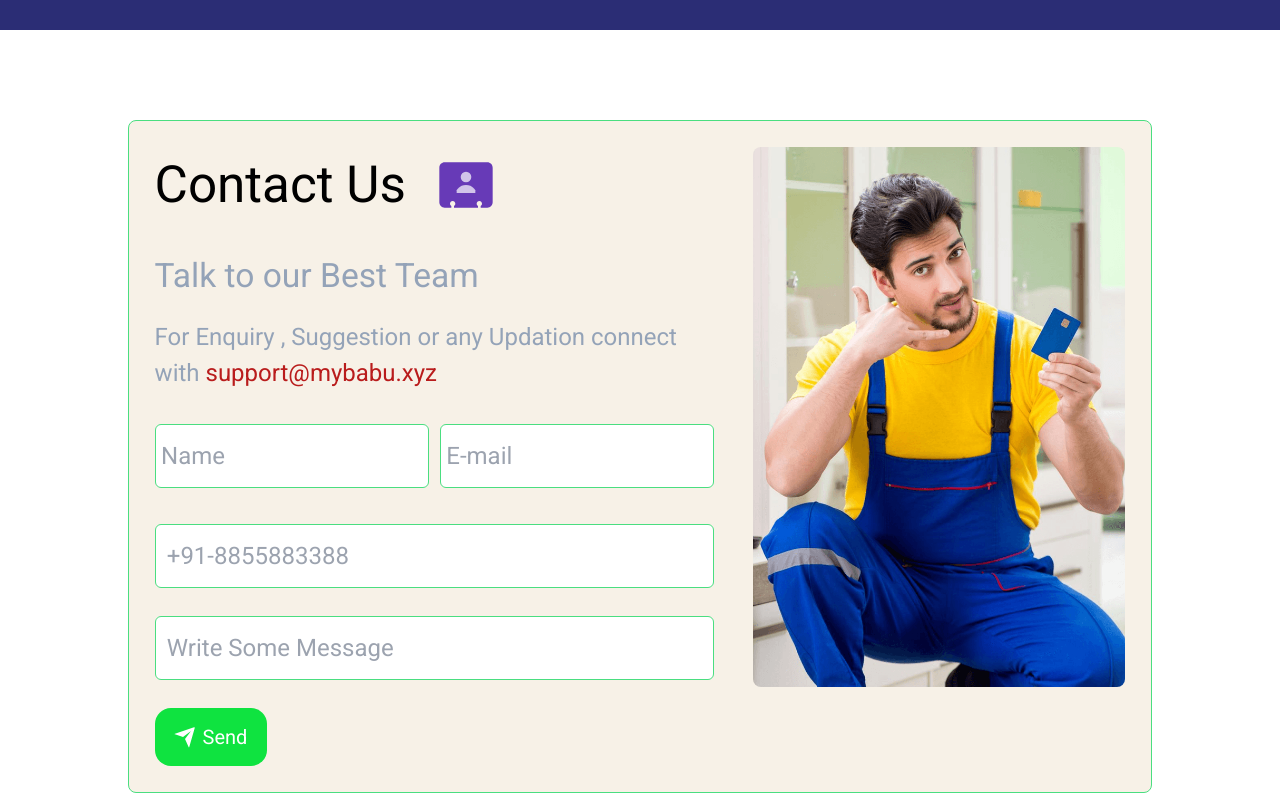
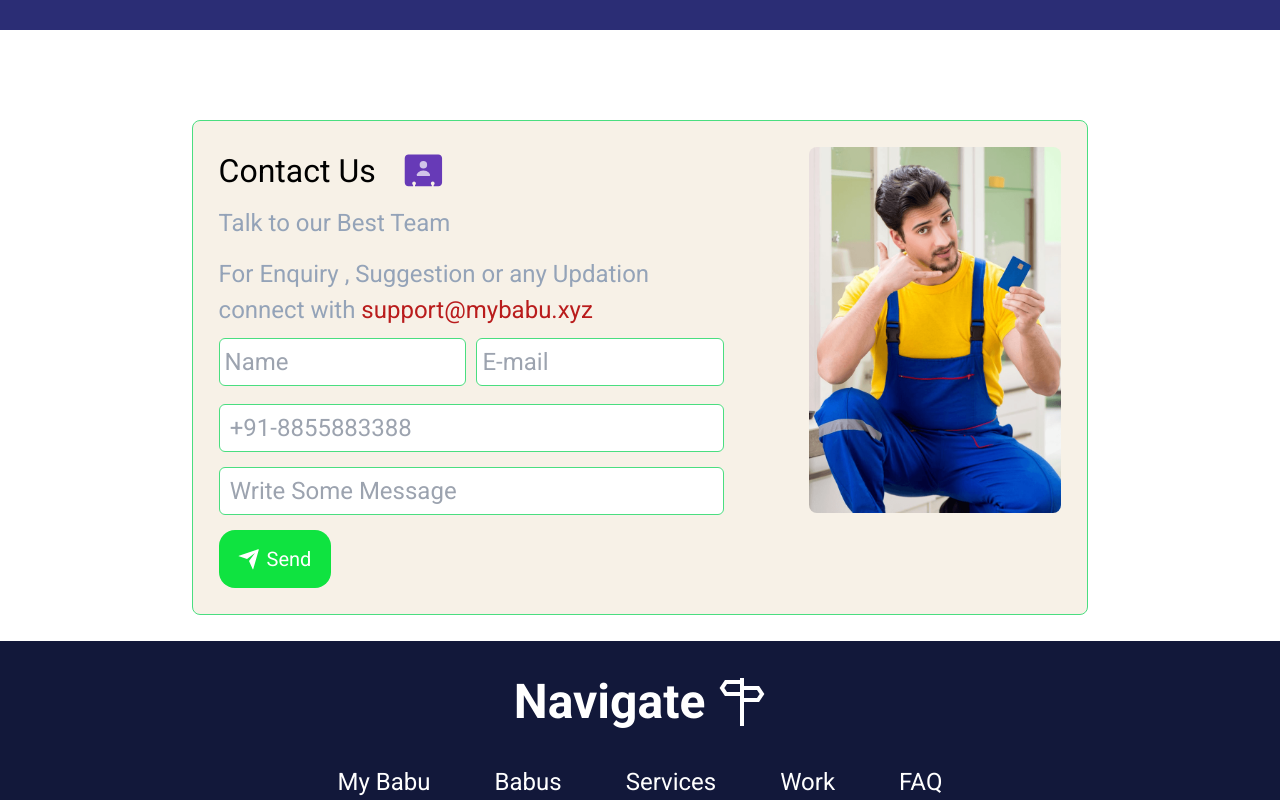
Before and after one commit to suryanshpandey61/Farmer_Site, a React (Create React App) app: page / in a window 1280 px wide. Shown: the part 4540-5340 px from the top of the page. Built offline with nearby package versions, Linux system fonts and the light colour scheme; a web font is replaced by a local one.

Commit message:
Contact Us Updated

```diff
--- a/src/components/Contactus.jsx
+++ b/src/components/Contactus.jsx
@@ -12,17 +12,17 @@ function Contactus() {
   return (
     <div className="w-[100%] ">
       {/* contact from & image Div  */}
-      <div className="md:w-[80%] w-[90%] gap-x-[4%] flex bg-[#F7F1E7] p-[2%] border border-green-400 rounded-lg mx-auto">
+      <div className="md:w-[70%] w-[90%] justify-between flex bg-[#F7F1E7] p-[2%] border border-green-400 rounded-lg mx-auto">
         {/* left side form div  */}
         <div className="w-[60%]">
           {/* heading div  */}
           <div className="flex gap-x-[5%] items-center">
-            <h1 className="md:text-[3.2rem] text-[1.5rem]">Contact Us</h1>
-            <FcBusinessContact className="md:text-[4rem] text-[2rem]" />
+            <h1 className="md:text-[2rem] text-[1.5rem]">Contact Us</h1>
+            <FcBusinessContact className="md:text-[2.8rem] text-[2rem]" />
           </div>
           {/* mail div    */}
-          <div className="mt-[5%] text-slate-400">
-            <p className="md:text-[2.1rem] text-[1.2rem] text-slate-400">
+          <div className="mt-[2%] text-slate-400">
+            <p className="md:text-[1.5rem] text-[1.2rem] text-slate-400">
               Talk to our Best Team
             </p>
             <p className="md:text-[1.5rem] text-[1rem] mt-[3%]">
@@ -30,7 +30,7 @@ function Contactus() {
               <span className="text-red-700"> support@mybabu.xyz</span>
             </p>
           </div>
-          <div className="mt-[6%]">
+          <div className="mt-[2%]">
             <form action="">
               {/* Name & Mail Div  */}
               <div className="w-[100%] md:gap-x-[2%] gap-y-[1%] flex md:flex-row flex-col">
@@ -40,7 +40,7 @@ function Contactus() {
                     type="text"
                     name="name"
                     placeholder="Name"
-                    className=" border w-[100%] border-green-400 rounded-md h-[2rem] md:h-[4rem] pl-[2%] text-[0.8rem] mb-2 md:text-[1.5rem]"
+                    className=" border w-[100%] border-green-400 rounded-md h-[2rem] md:h-[3rem] pl-[2%] text-[0.8rem] mb-2 md:text-[1.5rem]"
                   />
                 </div>
                 {/* mail input div  */}
@@ -50,30 +50,30 @@ function Contactus() {
                     name="email"
                     id=""
                     placeholder="E-mail"
-                    className="w-[100%]  border border-green-400 rounded-md h-[2rem] md:h-[4rem] pl-[2%] text-[0.8rem] md:text-[1.5rem]"
+                    className="w-[100%]  border border-green-400 rounded-md h-[2rem] md:h-[3rem] pl-[2%] text-[0.8rem] md:text-[1.5rem]"
                   />
                 </div>
               </div>
               {/* Phone Number div  */}
-              <div className="w-[100%]  mt-[5%] ">
+              <div className="w-[100%]  mt-[2%] ">
                 <input
                   type="number"
                   name="phone-number"
                   id=""
-                  className="number-input appearance-none border w-[100%] border-green-400 rounded-md h-[2rem] md:h-[4rem] pl-[2%] text-[0.8rem] md:text-[1.5rem]"
+                  className="number-input appearance-none border w-[100%] border-green-400 rounded-md h-[2rem] md:h-[3rem] pl-[2%] text-[0.8rem] md:text-[1.5rem]"
                   placeholder="+91-8855883388"
                 />
               </div>
               {/* Message div  */}
-              <div className="mt-[5%]">
+              <div className="mt-[3%]">
                 <input
                   type="textarea"
                   name="textarea"
-                  className=" border w-[100%] border-green-400 rounded-md h-[2rem] md:h-[4rem] pl-[2%] text-[0.8rem] md:text-[1.5rem]"
+                  className=" border w-[100%] border-green-400 rounded-md h-[2rem] md:h-[3rem] pl-[2%] text-[0.8rem] md:text-[1.5rem]"
                   placeholder="Write Some Message"
                 />
               </div>
-              <div className=" mt-[5%]">
+              <div className=" mt-[3%]">
                 <button className="form-btn">
                   <div class="svg-wrapper-1">
                     <div class="svg-wrapper">
@@ -99,7 +99,7 @@ function Contactus() {
         </div>
 
         {/* rigth side image div  */}
-        <div className="md:w-[40%] w-[30%]   rounded-lg">
+        <div className="md:w-[30%] w-[30%]   rounded-lg">
           <img
             src={ContactUsImage}
             alt="Contact Us Image"
```
